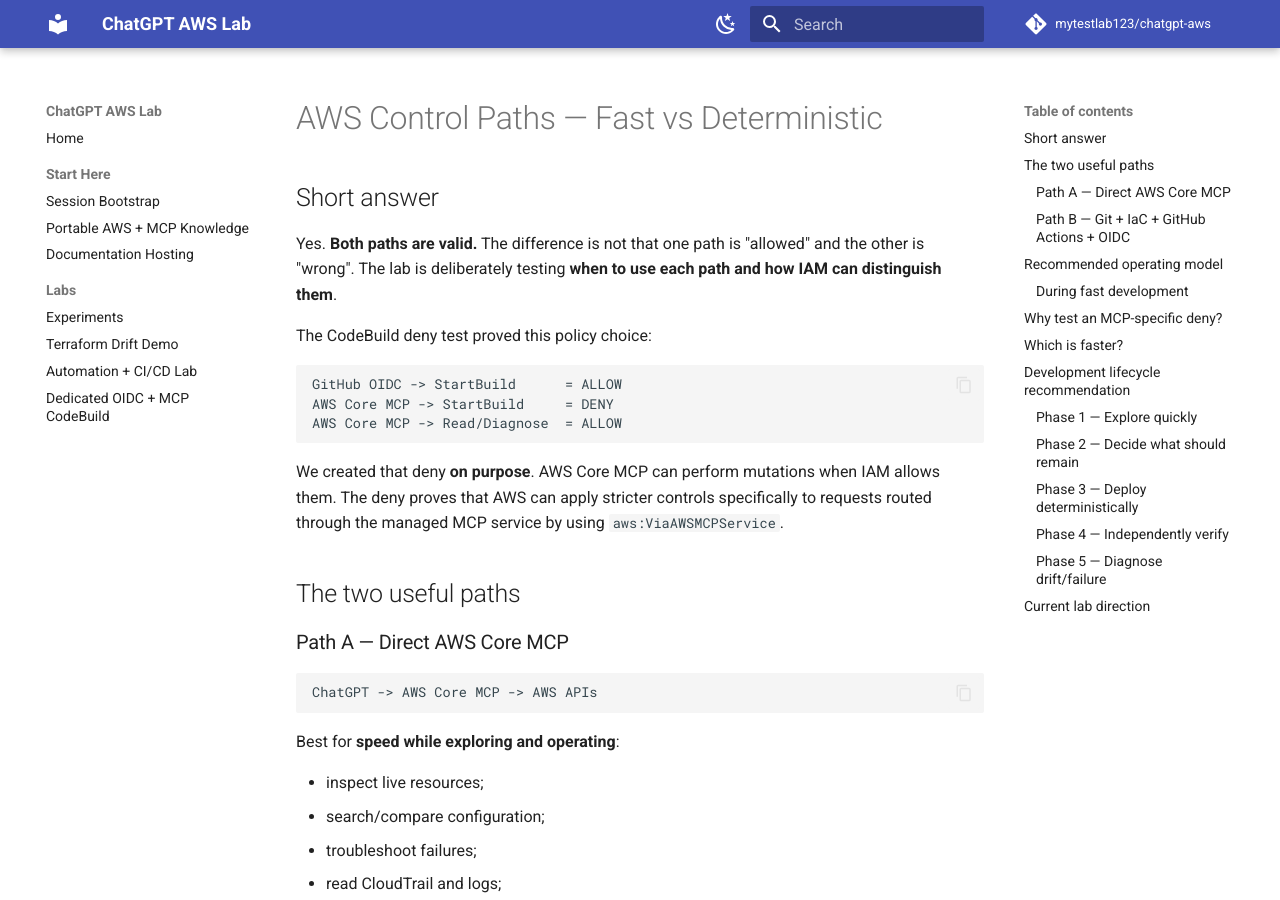
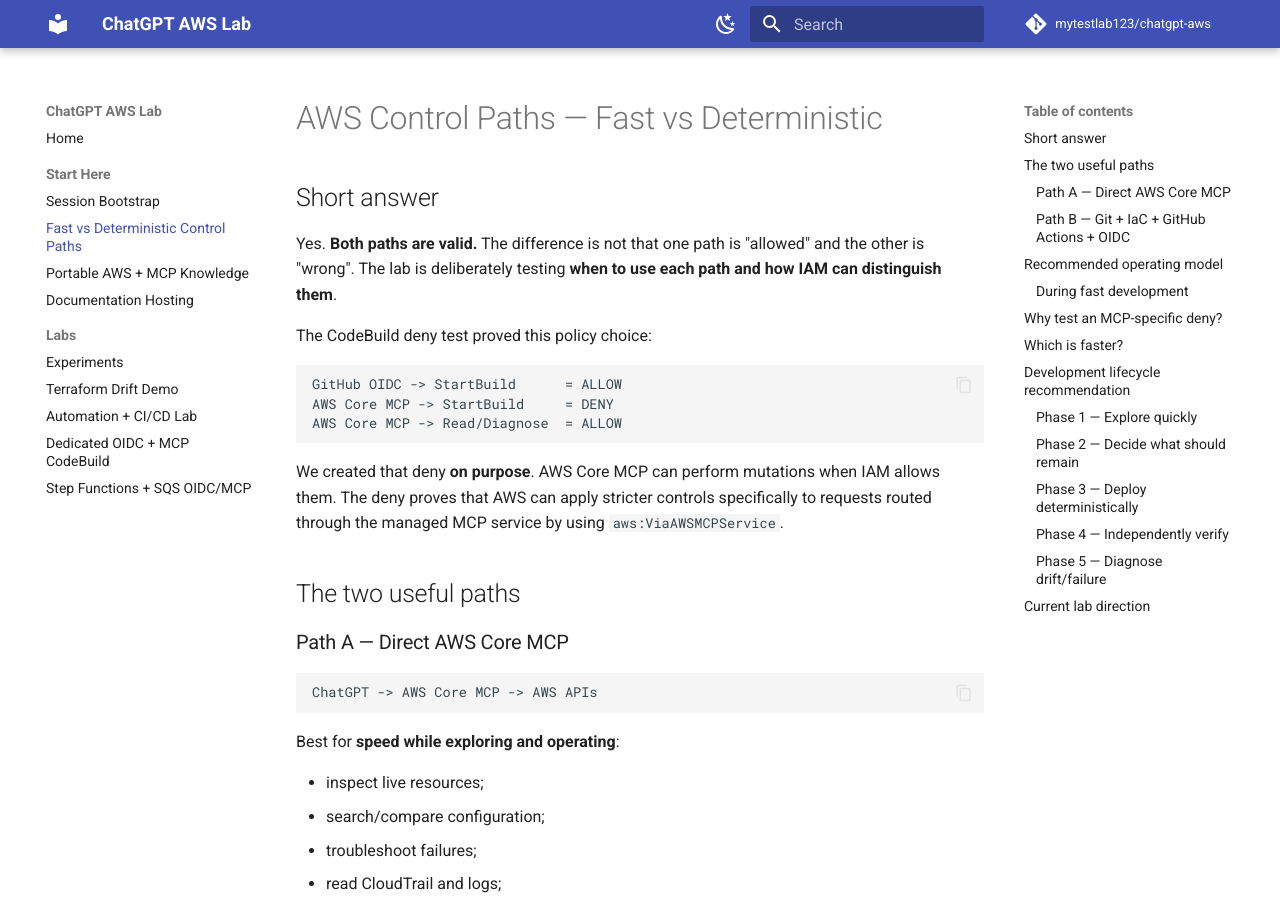
Before and after one commit to mytestlab123/chatgpt-aws, an MkDocs documentation site: the page built from docs/CONTROL_PATHS.md, in a window 1280 px wide and 900 px high. Built offline with MkDocs 1.6.1 and Material for MkDocs 9.7.7, drawn with Linux system fonts in a browser that asks for light colours; comment, search, counter and statistics services are not loaded.

Commit message:
Add control path and Step Functions SQS docs to navigation

```diff
--- a/mkdocs.yml
+++ b/mkdocs.yml
@@ -56,6 +56,7 @@
   - Home: index.md
   - Start Here:
       - Session Bootstrap: SESSION_BOOTSTRAP.md
+      - Fast vs Deterministic Control Paths: CONTROL_PATHS.md
       - Portable AWS + MCP Knowledge: PORTABLE_AWS_MCP_KNOWLEDGE.md
       - Documentation Hosting: HOSTING.md
   - Labs:
@@ -63,6 +64,7 @@
       - Terraform Drift Demo: DRIFT_DEMO.md
       - Automation + CI/CD Lab: AUTOMATION_CICD_LAB.md
       - Dedicated OIDC + MCP CodeBuild: OIDC_MCP_CODEBUILD_LAB.md
+      - Step Functions + SQS OIDC/MCP: SFN_SQS_OIDC_MCP_LAB.md
 
 extra:
   generator: false
```
